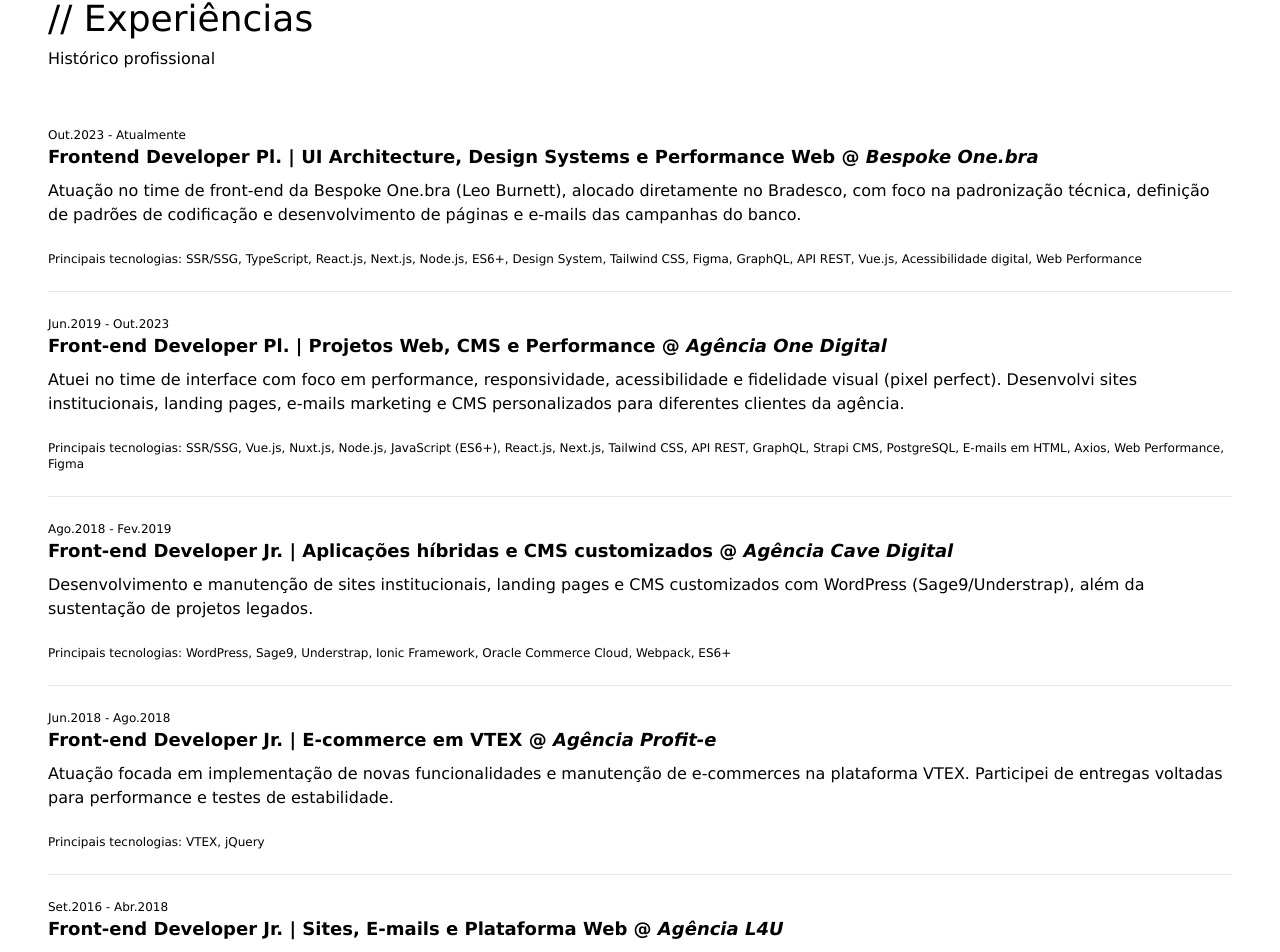
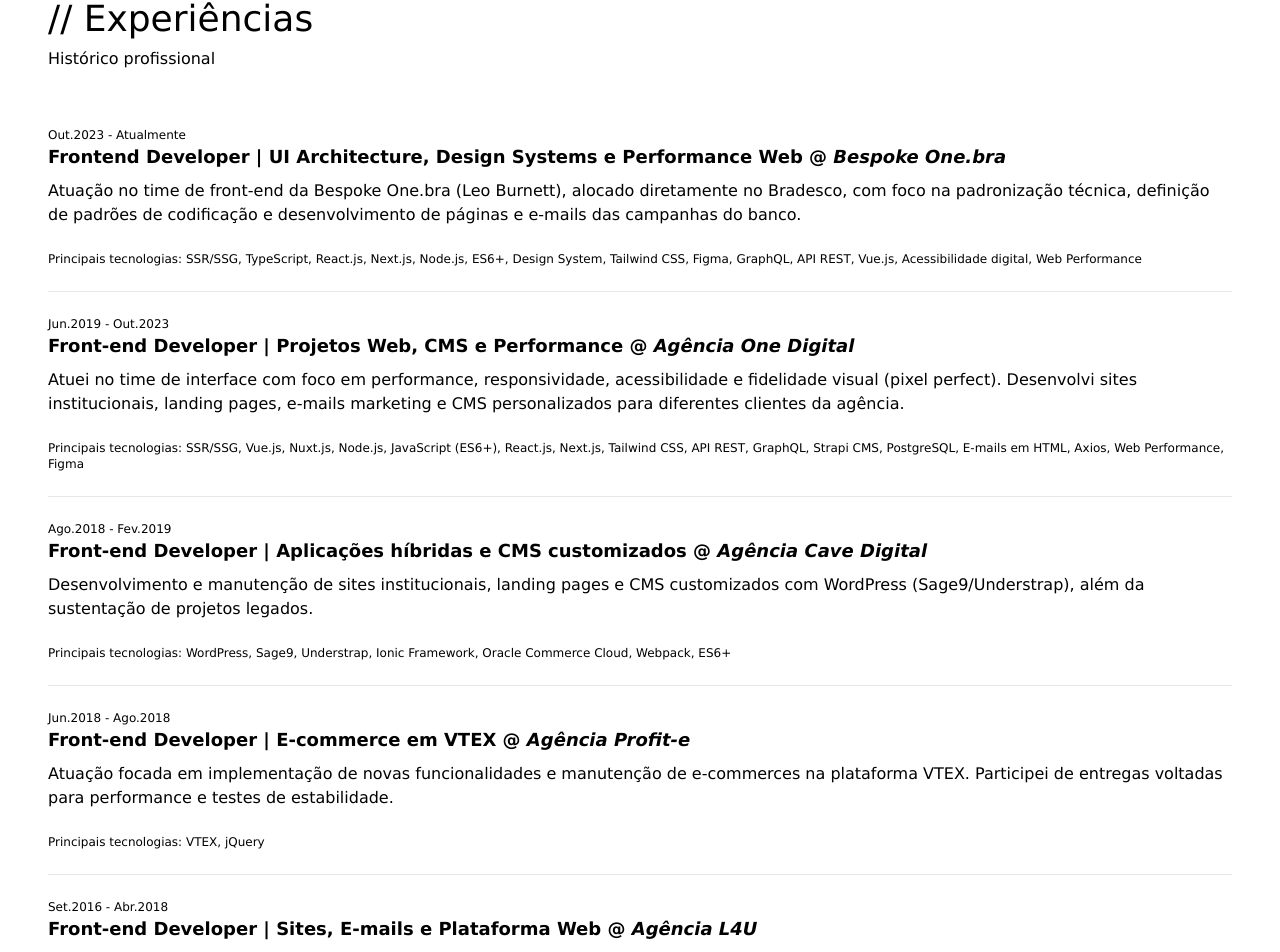
Before and after one commit to victornns/victornns.site, a Next.js app: page /portfolio in a window 1280 px wide. Shown: the part 508-1460 px from the top of the page. Built offline with nearby package versions, Linux system fonts and the light colour scheme.

Commit message:
feat(experiences): update content

```diff
--- a/src/content/experiences.ts
+++ b/src/content/experiences.ts
@@ -15,7 +15,7 @@
 export const experiences: Experience[] = [
   {
     id: "one-bra-frontend-developer",
-    role: "Frontend Developer Pl. | UI Architecture, Design Systems e Performance Web",
+    role: "Frontend Developer | UI Architecture, Design Systems e Performance Web",
     organizationId: "one-bra-agency",
     period: {
       start: "Out.2023",
@@ -25,7 +25,7 @@
   },
   {
     id: "one-digital-frontend-developer",
-    role: "Front-end Developer Pl. | Projetos Web, CMS e Performance",
+    role: "Front-end Developer | Projetos Web, CMS e Performance",
     organizationId: "one-digital-agency",
     period: {
       start: "Jun.2019",
@@ -36,7 +36,7 @@
   },
   {
     id: "cave-digital-frontend-developer",
-    role: "Front-end Developer Jr. | Aplicações híbridas e CMS customizados",
+    role: "Front-end Developer | Aplicações híbridas e CMS customizados",
     organizationId: "cave-digital-agency",
     period: {
       start: "Ago.2018",
@@ -47,7 +47,7 @@
   },
   {
     id: "profit-e-frontend-developer",
-    role: "Front-end Developer Jr. | E-commerce em VTEX",
+    role: "Front-end Developer | E-commerce em VTEX",
     organizationId: "profit-e-agency",
     period: {
       start: "Jun.2018",
@@ -58,7 +58,7 @@
   },
   {
     id: "l4u-frontend-developer",
-    role: "Front-end Developer Jr. | Sites, E-mails e Plataforma Web",
+    role: "Front-end Developer | Sites, E-mails e Plataforma Web",
     organizationId: "l4u-agency",
     period: {
       start: "Set.2016",
```
